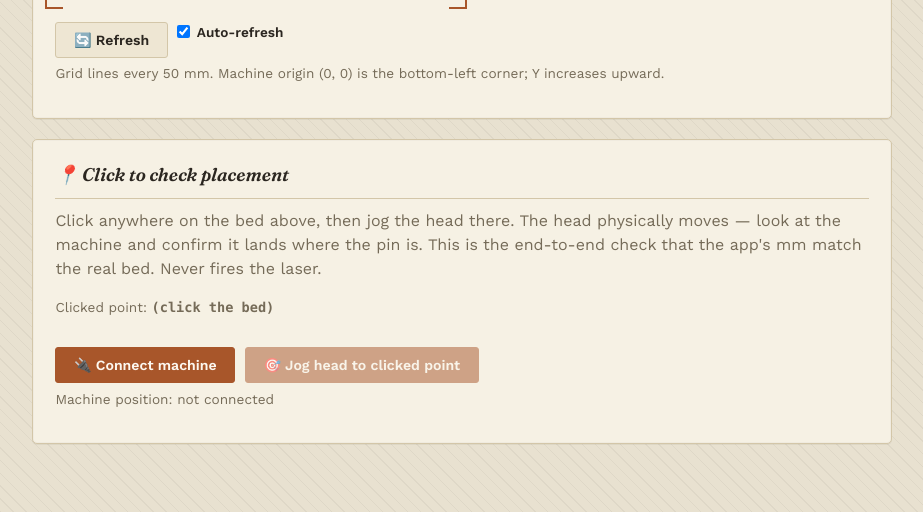
After one commit to saleh-sabti/laser-eye, a Flask app: page /bed in a window 1280 px wide. The commit adds this page. Shown: the part 826-1338 px from the top of the page, without its empty margins (178-1101 px from the left). Run offline with Flask 3, Linux system fonts and the light colour scheme.

Commit message:
Add top-down Bed View + flip_y export setting
Bed View page: warps the camera frame straight overhead using the
calibration homography (laser_align/rectify.py) so screen position maps to
machine mm by a single scalar. Draws a 50mm grid and the detected outline
in mm. Click any point and jog the head there (reuses the calibration jog
connection, never fires the laser) - the end-to-end check that the app's mm
match the real bed, and a fast read on whether calibration is any good.

flip_y is now a real setting with a Settings toggle, passed through to
export.write_svg, for when a LightBurn import lands mirrored top-to-bottom.
Its card is handled separately in settings_page so its checkbox can't fall
through into the camera block.

```diff
--- a/app.py
+++ b/app.py
@@ -12,7 +12,7 @@ from pathlib import Path
 import cv2
 from flask import Flask, Response, render_template, request, redirect, url_for, send_file, flash, jsonify
 
-from laser_align import config, calibration, detection, align, export, photo_align, dataset, rfdetr_detect, grbl, aruco_calibration
+from laser_align import config, calibration, detection, align, export, photo_align, dataset, rfdetr_detect, grbl, aruco_calibration, rectify
 from laser_align.camera import Camera, probe_devices
 from laser_align.calibration import CalibrationPoint, CalibrationError
 from laser_align.detection import NoReferenceFrameError, NoObjectFoundError
@@ -62,6 +62,16 @@ def index():
 @app.route("/settings", methods=["GET", "POST"])
 def settings_page():
     if request.method == "POST":
+        # The "Export coordinates" card is handled on its own and returns -
+        # it carries a checkbox (flip_y), and checkboxes can't use the
+        # .get()-fallback trick the other cards rely on (an absent checkbox
+        # is indistinguishable from an unchecked one), so it must not fall
+        # through into the camera block below.
+        if "coord_form" in request.form:
+            config.save_settings({"flip_y": "flip_y" in request.form})
+            flash("Settings saved.")
+            return redirect(url_for("settings_page"))
+
         # Each card on the page submits its own independent form - .get()
         # with a fallback to the current value means one card's submit
         # can't accidentally wipe fields that belong to another card.
@@ -471,7 +481,10 @@ def design_page():
                 Path(svg_tmp_path).unlink(missing_ok=True)
 
             out_path = str(Path(tempfile.gettempdir()) / "laser_align_export.svg")
-            export.write_svg(out_path, aligned, settings["bed_width_mm"], settings["bed_height_mm"])
+            export.write_svg(
+                out_path, aligned, settings["bed_width_mm"], settings["bed_height_mm"],
+                flip_y=settings["flip_y"],
+            )
             _last_export_path = out_path
             _last_export_kind = "svg"
             _last_placement_info = None
@@ -530,5 +543,67 @@ def design_export():
     return send_file(_last_export_path, mimetype="image/svg+xml", as_attachment=True, download_name="aligned_design.svg")
 
 
+@app.route("/bed")
+def bed_page():
+    settings = config.load_settings()
+    return render_template(
+        "bed.html",
+        settings=settings,
+        has_calibration=calibration.load_homography() is not None,
+        has_reference=detection.has_reference_frame(),
+        px_per_mm=rectify.DEFAULT_PX_PER_MM,
+        grbl_connected=_grbl is not None,
+    )
+
+
+@app.route("/bed/rectified.jpg")
+def bed_rectified():
+    settings = config.load_settings()
+    homography = calibration.load_homography()
+    frame = get_camera().read()
+    if homography is None:
+        # nothing to warp against yet - hand back the raw frame with a note
+        cv2.putText(frame, "Not calibrated - see Calibration page", (12, 30),
+                    cv2.FONT_HERSHEY_SIMPLEX, 0.7, (0, 0, 255), 2, cv2.LINE_AA)
+        return _jpeg_response(frame)
+
+    bed_w, bed_h = settings["bed_width_mm"], settings["bed_height_mm"]
+    ppm = rectify.DEFAULT_PX_PER_MM
+    view = rectify.rectify_frame(frame, homography, bed_w, bed_h, ppm)
+    view = rectify.draw_grid(view, bed_w, bed_h, ppm)
+
+    det, _ = _detect_current(frame)
+    if det is not None:
+        view = rectify.draw_mm_polyline(view, det.contour_mm, bed_h, ppm, color=(0, 220, 0), thickness=2)
+        cx, cy = rectify.mm_to_view_px(det.centroid_mm[0], det.centroid_mm[1], bed_h, ppm)
+        cv2.drawMarker(view, (int(cx), int(cy)), (0, 0, 255), cv2.MARKER_CROSS, 18, 2)
+        label = f"{det.length_mm:.0f} x {det.width_mm:.0f} mm  @ ({det.centroid_mm[0]:.0f}, {det.centroid_mm[1]:.0f})"
+        cv2.putText(view, label, (int(cx) + 10, int(cy) - 10), cv2.FONT_HERSHEY_SIMPLEX, 0.5, (0, 0, 0), 3, cv2.LINE_AA)
+        cv2.putText(view, label, (int(cx) + 10, int(cy) - 10), cv2.FONT_HERSHEY_SIMPLEX, 0.5, (0, 255, 255), 1, cv2.LINE_AA)
+    return _jpeg_response(view)
+
+
+@app.route("/bed/jog_to_point", methods=["POST"])
+def bed_jog_to_point():
+    """Jog the head to a point clicked on the rectified bed view - the
+    honest end-to-end check that a clicked spot maps to the real machine
+    position it claims. Reuses the calibration jog connection; never fires
+    the laser.
+    """
+    try:
+        x_mm = float(request.form["x_mm"])
+        y_mm = float(request.form["y_mm"])
+    except (KeyError, ValueError):
+        return jsonify({"ok": False, "error": "Missing or bad coordinates."})
+    settings = config.load_settings()
+    bed_w, bed_h = settings["bed_width_mm"], settings["bed_height_mm"]
+    if not (0 <= x_mm <= bed_w) or not (0 <= y_mm <= bed_h):
+        return jsonify({"ok": False, "error": f"({x_mm:.0f}, {y_mm:.0f}) mm is outside the bed."})
+    result = _grbl_call(lambda g: g.jog_to(x_mm, y_mm))
+    result["x_mm"] = round(x_mm, 1)
+    result["y_mm"] = round(y_mm, 1)
+    return jsonify(result)
+
+
 if __name__ == "__main__":
     app.run(host="0.0.0.0", port=5000, debug=True, threaded=True)
--- a/laser_align/config.py
+++ b/laser_align/config.py
@@ -30,6 +30,9 @@ DEFAULT_SETTINGS = {
     "grbl_baud": 921600,
     "bed_roi_px": None,  # [x0, y0, x1, y1] in camera pixels - the actual bed surface,
                          # excluding the machine frame/cables/belt track. None = whole frame.
+    "flip_y": False,  # SVG export only: mirror Y about the bed height so the file matches
+                      # LightBurn's workspace origin if it disagrees with the machine's.
+                      # Verify once against a real import (see docs/ plan) then leave it.
 }
 
 
--- a/templates/base.html
+++ b/templates/base.html
@@ -323,6 +323,7 @@
       <a href="{{ url_for('settings_page') }}" class="{{ 'active' if request.endpoint == 'settings_page' }}">⚙️ Settings</a>
       <a href="{{ url_for('calibration_page') }}" class="{{ 'active' if request.endpoint == 'calibration_page' }}">🎯 Calibration</a>
       <a href="{{ url_for('live_page') }}" class="{{ 'active' if request.endpoint == 'live_page' }}">📷 Live View</a>
+      <a href="{{ url_for('bed_page') }}" class="{{ 'active' if request.endpoint == 'bed_page' }}">🗺️ Bed View</a>
       <a href="{{ url_for('design_page') }}" class="{{ 'active' if request.endpoint == 'design_page' }}">🎨 Design & Export</a>
       <a href="{{ url_for('training_page') }}" class="{{ 'active' if request.endpoint == 'training_page' }}">🧪 Training Data</a>
     </nav>
--- /dev/null
+++ b/templates/bed.html
@@ -0,0 +1,134 @@
+{% extends "base.html" %}
+{% block content %}
+<h1>Bed View</h1>
+
+<div class="card">
+  <h2>🗺️ Top-down bed</h2>
+  <p>The camera frame warped straight overhead using your calibration, so screen position
+  maps to real machine mm directly. This is also the quickest way to judge calibration:
+  if the bed looks sheared, bowed, or smeared here, that's the homography — redo
+  <a href="{{ url_for('calibration_page') }}">calibration</a> before trusting anything
+  placed on top of it.</p>
+
+  {% if not has_calibration %}
+  <div class="flash" style="background:var(--danger-bg); color:var(--danger-text);">
+    Not calibrated yet — <a href="{{ url_for('calibration_page') }}">calibrate first</a>.
+    The view below is the raw camera frame until then.
+  </div>
+  {% endif %}
+  {% if not has_reference %}
+  <div class="flash">No empty-bed reference frame — the piece outline won't be detected.
+    Capture one on the <a href="{{ url_for('live_page') }}">Live View</a> page.</div>
+  {% endif %}
+
+  <div class="viewfinder">
+    <img id="bed" class="frame" style="cursor:crosshair;"
+         src="{{ url_for('bed_rectified') }}?t={{ range(0,100000)|random }}">
+    <div id="pin" style="position:absolute; width:14px; height:14px; margin:-7px 0 0 -7px;
+         border:2px solid var(--accent); border-radius:50%; background:rgba(168,86,42,0.25);
+         display:none; pointer-events:none;"></div>
+  </div>
+  <div class="btn-row">
+    <button type="button" class="btn" onclick="refreshBed()">🔄 Refresh</button>
+    <label style="margin:0; display:flex; align-items:center; gap:0.4rem;">
+      <input type="checkbox" id="auto" checked style="width:auto; margin:0;"> Auto-refresh
+    </label>
+  </div>
+  <p class="hint">Grid lines every 50&nbsp;mm. Machine origin (0,&nbsp;0) is the
+  bottom-left corner; Y increases upward.</p>
+</div>
+
+<div class="card">
+  <h2>📍 Click to check placement</h2>
+  <p>Click anywhere on the bed above, then jog the head there. The head physically moves —
+  look at the machine and confirm it lands where the pin is. This is the end-to-end check
+  that the app's mm match the real bed. Never fires the laser.</p>
+
+  <p class="hint">Clicked point:
+    <span id="pt" class="pixel-readout">(click the bed)</span></p>
+
+  <div class="btn-row">
+    {% if grbl_connected %}
+    <form method="post" action="{{ url_for('grbl_disconnect') }}" onsubmit="setTimeout(()=>location.reload(),300)">
+      <button type="submit" class="btn">⏏️ Disconnect machine</button>
+    </form>
+    {% else %}
+    <form method="post" action="{{ url_for('grbl_connect') }}" onsubmit="setTimeout(()=>location.reload(),1500)">
+      <button type="submit" class="btn primary">🔌 Connect machine</button>
+    </form>
+    {% endif %}
+    <button type="button" class="btn primary" id="jogbtn" disabled onclick="jogToPin()">
+      🎯 Jog head to clicked point
+    </button>
+  </div>
+  <p class="hint">Machine position: <span id="pos">not connected</span></p>
+  <div id="alarm" class="flash" style="display:none; background:var(--danger-bg); color:var(--danger-text);">
+    ⚠️ ALARM — clear it with Unlock or Home on the
+    <a href="{{ url_for('calibration_page') }}">Calibration</a> page before jogging again.
+  </div>
+</div>
+
+<script>
+const bed = document.getElementById('bed');
+const pin = document.getElementById('pin');
+const BED_W = {{ settings.bed_width_mm }};
+const BED_H = {{ settings.bed_height_mm }};
+let picked = null;
+
+function refreshBed() {
+  bed.src = '{{ url_for("bed_rectified") }}?t=' + Date.now();
+}
+setInterval(() => { if (document.getElementById('auto').checked) refreshBed(); }, 900);
+
+function placePin() {
+  if (!picked) { pin.style.display = 'none'; return; }
+  const rect = bed.getBoundingClientRect();
+  pin.style.left = (picked.dx / bed.naturalWidth * rect.width) + 'px';
+  pin.style.top = (picked.dy / bed.naturalHeight * rect.height) + 'px';
+  pin.style.display = 'block';
+}
+
+bed.addEventListener('click', (e) => {
+  const rect = bed.getBoundingClientRect();
+  const dx = (e.clientX - rect.left) * (bed.naturalWidth / rect.width);
+  const dy = (e.clientY - rect.top) * (bed.naturalHeight / rect.height);
+  const x_mm = dx / bed.naturalWidth * BED_W;
+  const y_mm = BED_H - dy / bed.naturalHeight * BED_H;
+  picked = { dx, dy, x_mm, y_mm };
+  document.getElementById('pt').textContent = `X ${x_mm.toFixed(1)} mm, Y ${y_mm.toFixed(1)} mm`;
+  document.getElementById('jogbtn').disabled = false;
+  placePin();
+});
+window.addEventListener('resize', placePin);
+
+function jogToPin() {
+  if (!picked) return;
+  const btn = document.getElementById('jogbtn');
+  btn.disabled = true;
+  const body = new URLSearchParams({ x_mm: picked.x_mm, y_mm: picked.y_mm });
+  fetch('{{ url_for("bed_jog_to_point") }}', { method: 'POST', body: body })
+    .then(r => r.json())
+    .then(data => {
+      btn.disabled = false;
+      if (!data.ok) {
+        if (data.alarm) document.getElementById('alarm').style.display = 'block';
+        else alert('Jog failed: ' + data.error);
+      }
+      refreshPos();
+    })
+    .catch(() => { btn.disabled = false; });
+}
+
+function refreshPos() {
+  fetch('{{ url_for("grbl_position") }}').then(r => r.json()).then(data => {
+    const el = document.getElementById('pos');
+    if (!data.connected) { el.textContent = 'not connected'; return; }
+    if (data.error) { el.textContent = 'error: ' + data.error; return; }
+    el.textContent = `X ${data.x} mm, Y ${data.y} mm (${data.state})`;
+    document.getElementById('alarm').style.display = data.state === 'Alarm' ? 'block' : 'none';
+  });
+}
+setInterval(refreshPos, 1500);
+refreshPos();
+</script>
+{% endblock %}
```
Also changed, not shown: laser_align/rectify.py (added, +108 -0 lines), templates/settings.html (+17 -0 lines).
